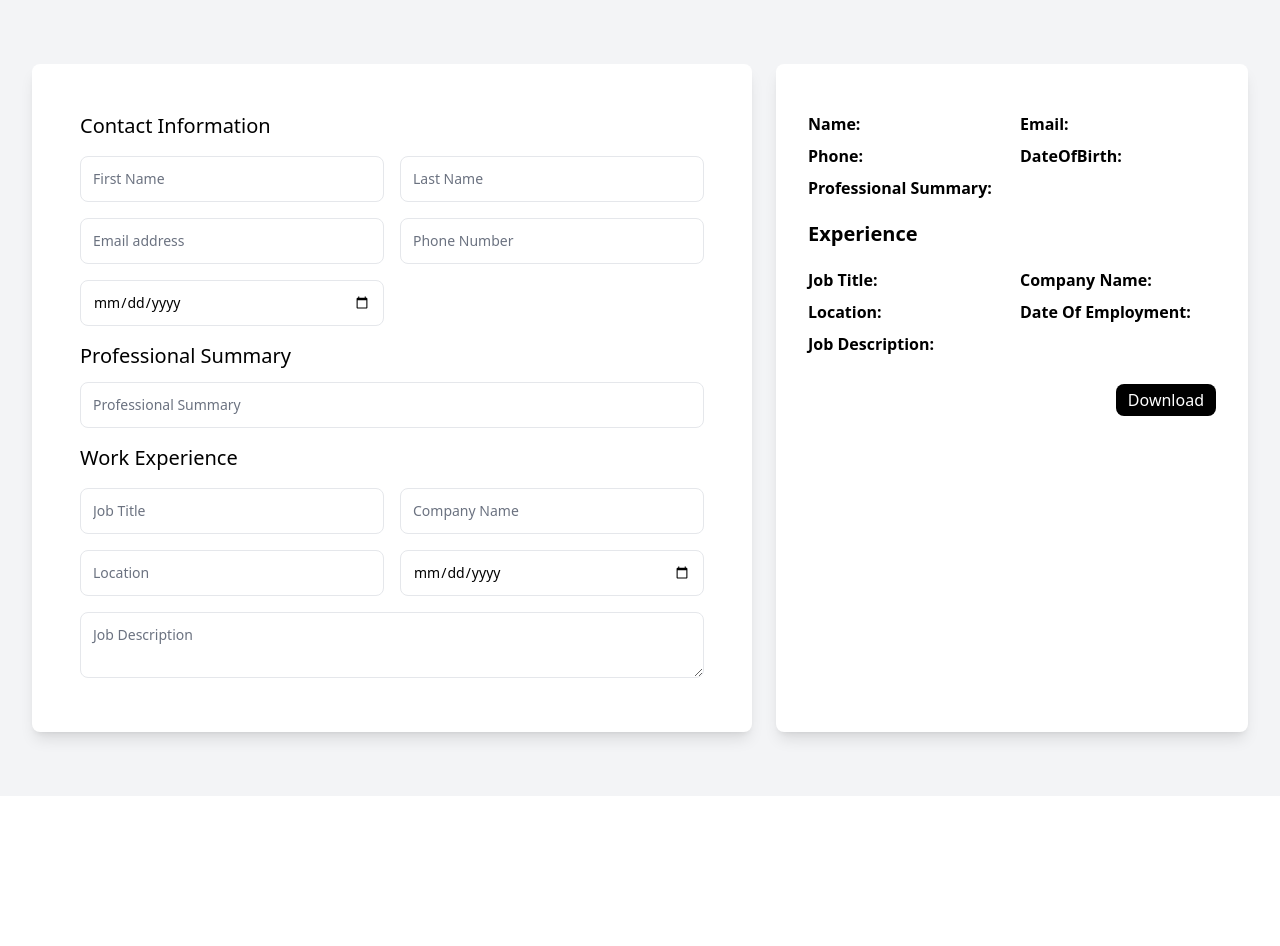
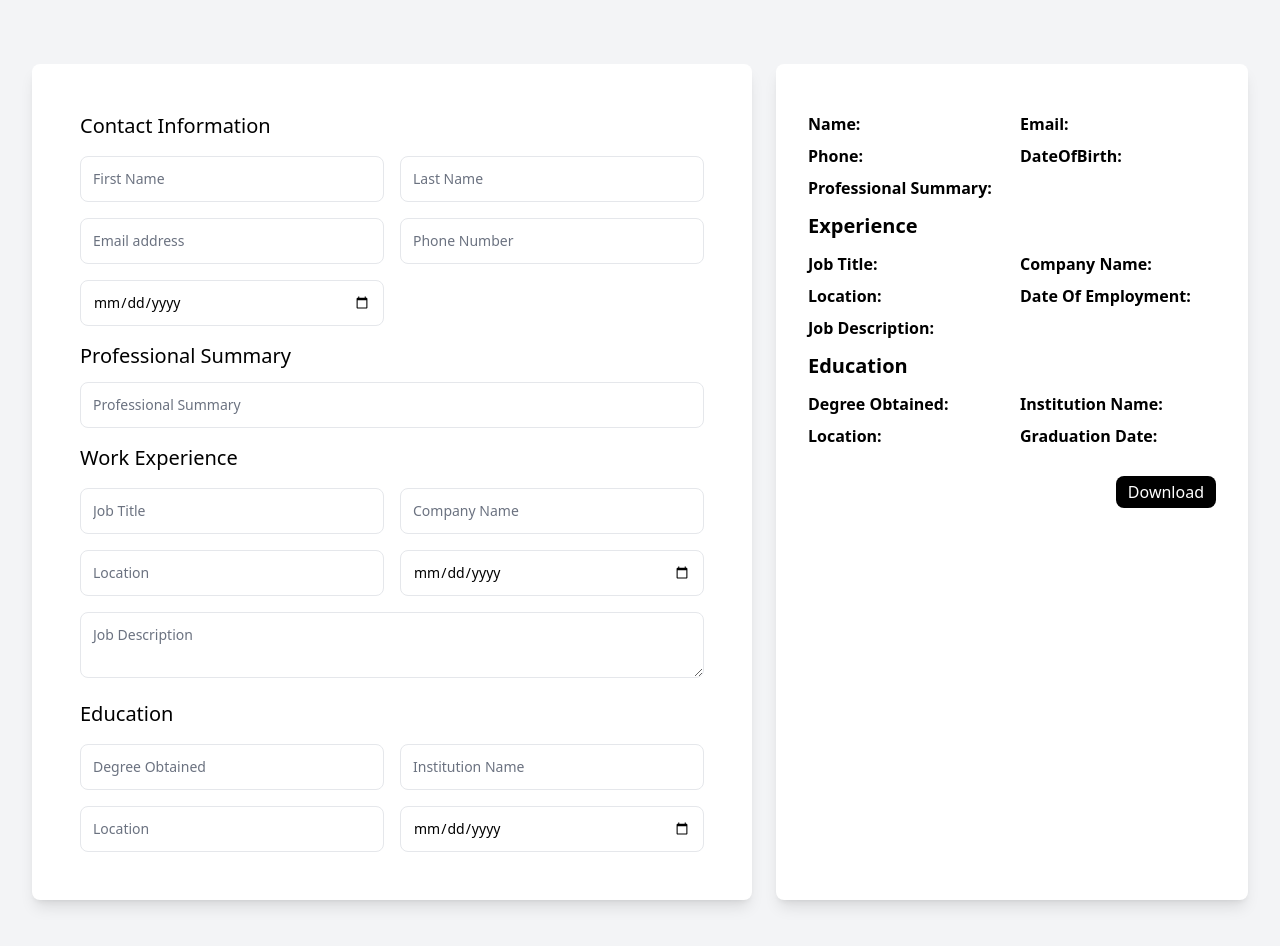
Before and after one commit to yenaingtun-dev/CV-Application, a React (Vite) app: page / in a window 1280 px wide. Shown: the top 946 px of the page. Before the commit the page ends 800 px from the top, so only its background shows below. Built offline with nearby package versions, Linux system fonts and the light colour scheme.

Commit message:
add education

```diff
--- a/src/components/CV.jsx
+++ b/src/components/CV.jsx
@@ -17,6 +17,9 @@ const CV = () => {
     location: "",
     dateOfEmployment: "",
     jobDescription: "",
+    degree: "",
+    institutionName: "",
+    schoolLocation: "",
   });
 
   const handleInputChange = (e) => {
--- a/src/components/Card.jsx
+++ b/src/components/Card.jsx
@@ -32,7 +32,7 @@ const Card = ({ formData }) => {
         </div>
       </div>
       <div className="space-y-2">
-        <h3 className="text-xl font-bold my-5">Experience</h3>
+        <h3 className="text-xl font-bold my-3">Experience</h3>
         <div className="grid grid-cols-1 gap-4 lg:grid-cols-2">
           <div className="max-w-max">
             <p className="font-semibold">Job Title:</p>
@@ -60,6 +60,29 @@ const Card = ({ formData }) => {
           </div>
         </div>
       </div>
+      <div className="space-y-2">
+        <h3 className="text-xl font-bold my-3">Education</h3>
+        <div className="grid grid-cols-1 gap-4 lg:grid-cols-2">
+          <div className="max-w-max">
+            <p className="font-semibold">Degree Obtained:</p>
+            <p className="break-words">{formData.degree}</p>
+          </div>
+          <div className="max-w-max">
+            <p className="font-semibold">Institution Name:</p>
+            <p className="break-words">{formData.institutionName}</p>
+          </div>
+        </div>
+        <div className="grid grid-cols-1 gap-4 lg:grid-cols-2">
+          <div className="max-w-max">
+            <p className="font-semibold">Location:</p>
+            <p className="break-words">{formData.schoolLocation}</p>
+          </div>
+          <div className="max-w-max">
+            <p className="font-semibold">Graduation Date:</p>
+            <p className="break-words">{formData.graduationDate}</p>
+          </div>
+        </div>
+      </div>
       <div className="flex justify-end">
         <button
           type="submit"
--- a/src/components/Form.jsx
+++ b/src/components/Form.jsx
@@ -202,6 +202,71 @@ const Form = ({ formData, setFormData }) => {
           </div>
         </div>
       </div>
+      {/* Education */}
+      <div className="space-y-4">
+        <h3 className="text-xl text-semibold">Education</h3>
+        <div className="grid grid-cols-1 gap-4 sm:grid-cols-2">
+          <div>
+            <label className="sr-only" htmlFor="degree">
+              Degree Obtained
+            </label>
+            <input
+              className="w-full rounded-lg border-gray-200 p-3 text-sm"
+              placeholder="Degree Obtained"
+              type="text"
+              id="degree"
+              name="degree"
+              value={formData.degree || ""}
+              onChange={handleInputChange}
+            />
+          </div>
+          <div>
+            <label className="sr-only" htmlFor="institutionName">
+              Institution Name
+            </label>
+            <input
+              className="w-full rounded-lg border-gray-200 p-3 text-sm"
+              placeholder="Institution Name"
+              type="text"
+              id="institutionName"
+              name="institutionName"
+              value={formData.institutionName || ""}
+              onChange={handleInputChange}
+            />
+          </div>
+        </div>
+
+        <div className="grid grid-cols-1 gap-4 sm:grid-cols-2">
+          <div>
+            <label className="sr-only" htmlFor="schoolLocation">
+              Location
+            </label>
+            <input
+              className="w-full rounded-lg border-gray-200 p-3 text-sm"
+              placeholder="Location"
+              type="text"
+              id="schoolLocation"
+              name="schoolLocation"
+              value={formData.schoolLocation || ""}
+              onChange={handleInputChange}
+            />
+          </div>
+          <div>
+            <label className="sr-only" htmlFor="graduationDate">
+              Graduation Date
+            </label>
+            <input
+              className="w-full rounded-lg border-gray-200 p-3 text-sm"
+              placeholder="Graduation Date"
+              type="date"
+              id="graduationDate"
+              name="graduationDate"
+              value={formData.graduationDate || ""}
+              onChange={handleInputChange}
+            />
+          </div>
+        </div>
+      </div>
     </div>
   );
 };
```
